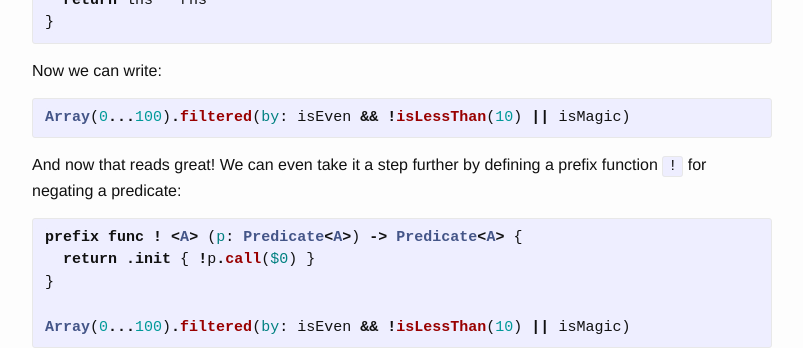
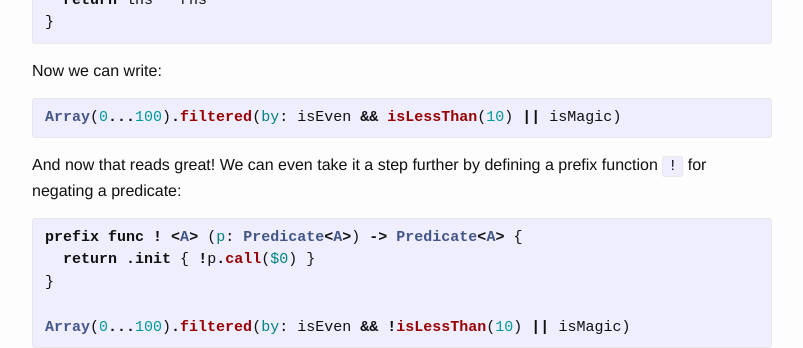
Before and after one commit to mbrandonw/mbrandonw.github.io, a Jekyll site: the page built from _posts/2017-08-01-semirings-and-predicates.md, in a window 1280 px wide and 900 px high, scrolled down 4252 px. Shown: the part 151-499 px from the top of the window, without its empty margins (238-1041 px from the left). Built offline with Jekyll 4.4.1, drawn with Linux system fonts in a browser that asks for light colours; comment, search, counter and statistics services are not loaded.

````diff
--- a/_posts/2017-08-01-semirings-and-predicates.md
+++ b/_posts/2017-08-01-semirings-and-predicates.md
@@ -194,7 +194,7 @@ func && <A> (lhs: Predicate<A>, rhs: Predicate<A>) -> Predicate<A> {
 Now we can write:
 
 ```swift
-Array(0...100).filtered(by: isEven && !isLessThan(10) || isMagic)
+Array(0...100).filtered(by: isEven && isLessThan(10) || isMagic)
 ```
 
 And now that reads great! We can even take it a step further by defining a prefix function `!` for negating a predicate:
````
